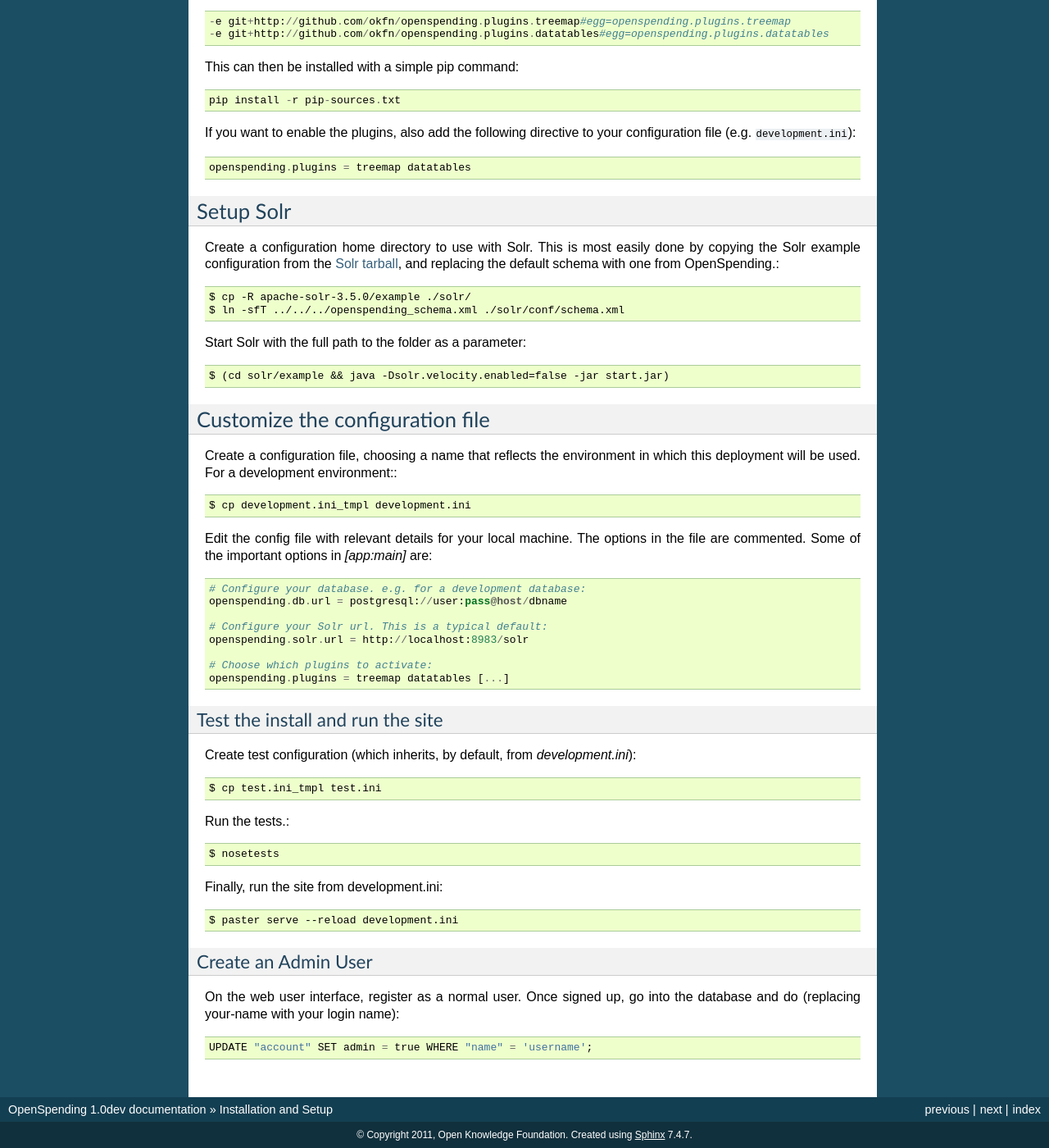
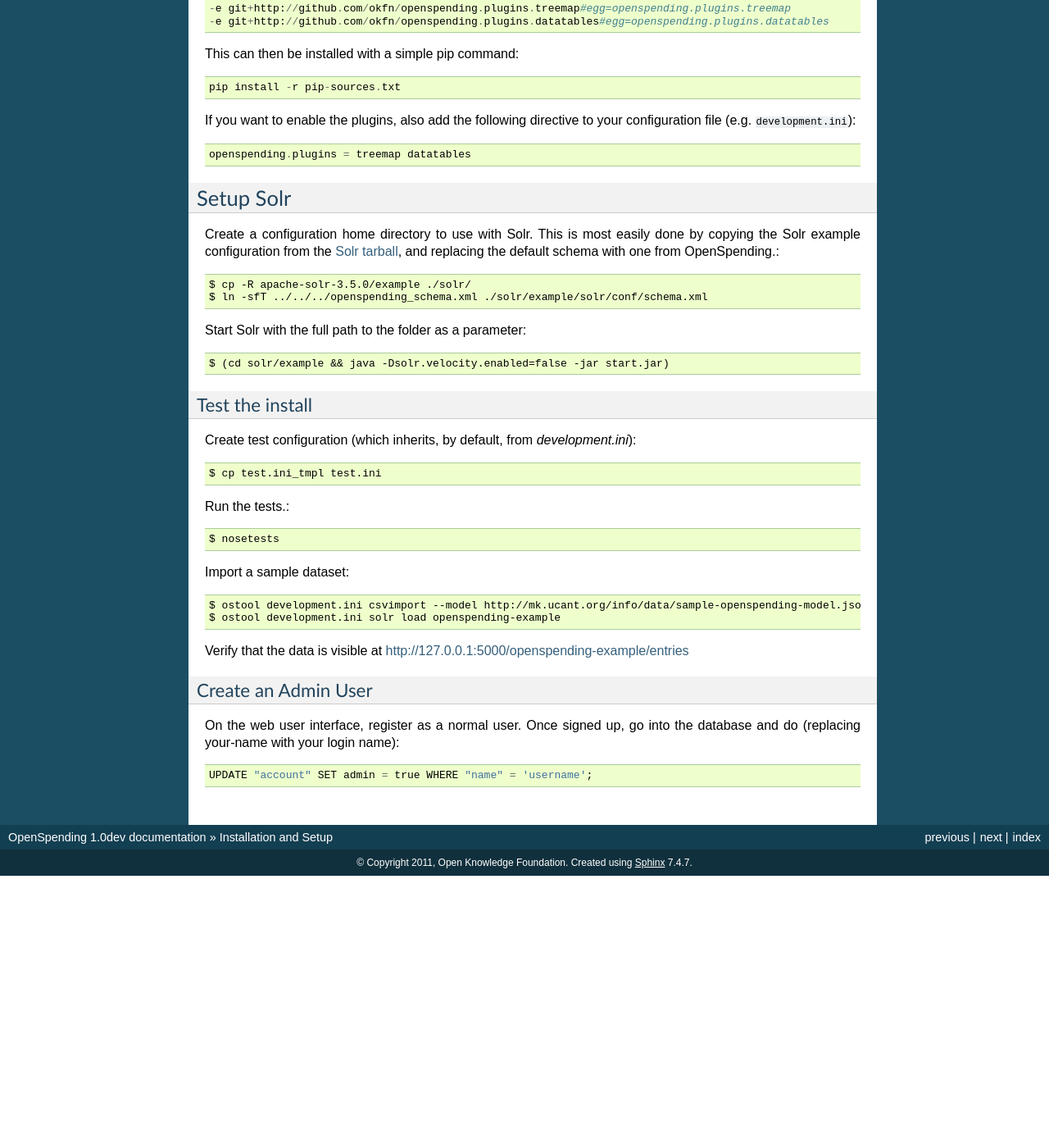
Before and after one commit to openspending/openspending, a Sphinx documentation site: the page built from doc/install.rst, in a window 1280 px wide and 1400 px high, scrolled down 1899 px. Shown: the whole window at 82% size. Built offline with Sphinx 7.4.7, drawn with Linux system fonts in a browser that asks for light colours; after the commit the page ends 2967 px from its top, so only the background shows below that; some of the changed text lies outside the part shown.

Commit message:
Fix more issues with install.rst

```diff
--- a/doc/install.rst
+++ b/doc/install.rst
@@ -78,7 +77,7 @@ Generate the help system documentation (this is used by the front-end
 and must be available, developer documents are separate). The output
 will be copied to the web applications template directory::
 
-    $ cd help && make clean html
+    $ (cd help && make clean html)
 
 Run the application::
 
@@ -130,7 +129,7 @@ done by copying the Solr example configuration from the `Solr tarball`_, and
 replacing the default schema with one from OpenSpending.::
 
     $ cp -R apache-solr-3.5.0/example ./solr/
-    $ ln -sfT ../../../openspending_schema.xml ./solr/conf/schema.xml
+    $ ln -sfT ../../../openspending_schema.xml ./solr/example/solr/conf/schema.xml
 
 .. _Solr tarball: http://www.apache.org/dyn/closer.cgi/lucene/solr/
 
@@ -138,31 +137,8 @@ Start Solr with the full path to the folder as a parameter: ::
 
     $ (cd solr/example && java -Dsolr.velocity.enabled=false -jar start.jar)
 
-
-Customize the configuration file
-''''''''''''''''''''''''''''''''
-
-Create a configuration file, choosing a name that reflects the environment
-in which this deployment will be used. For a development environment:::
-
-    $ cp development.ini_tmpl development.ini
-
-Edit the config file with relevant details for your local machine. The
-options in the file are commented. Some of the important options in
-`[app:main]` are::
-
-    # Configure your database. e.g. for a development database:
-    openspending.db.url = postgresql://user:pass@host/dbname
-
-    # Configure your Solr url. This is a typical default:
-    openspending.solr.url = http://localhost:8983/solr
-
-    # Choose which plugins to activate:
-    openspending.plugins = treemap datatables [...]
-
-
-Test the install and run the site
----------------------------------
+Test the install
+----------------
 
 Create test configuration (which inherits, by default, from `development.ini`): ::
 
@@ -172,9 +148,12 @@ Run the tests.::
 
     $ nosetests
 
-Finally, run the site from development.ini::
+Import a sample dataset: ::
 
-    $ paster serve --reload development.ini
+    $ ostool development.ini csvimport --model http://mk.ucant.org/info/data/sample-openspending-model.json http://mk.ucant.org/info/data/sample-openspending-dataset.csv
+    $ ostool development.ini solr load openspending-example
+
+Verify that the data is visible at http://127.0.0.1:5000/openspending-example/entries
 
 Create an Admin User
 --------------------
```
Also changed, not shown: other parts of doc/install.rst (+0 -1 lines).
